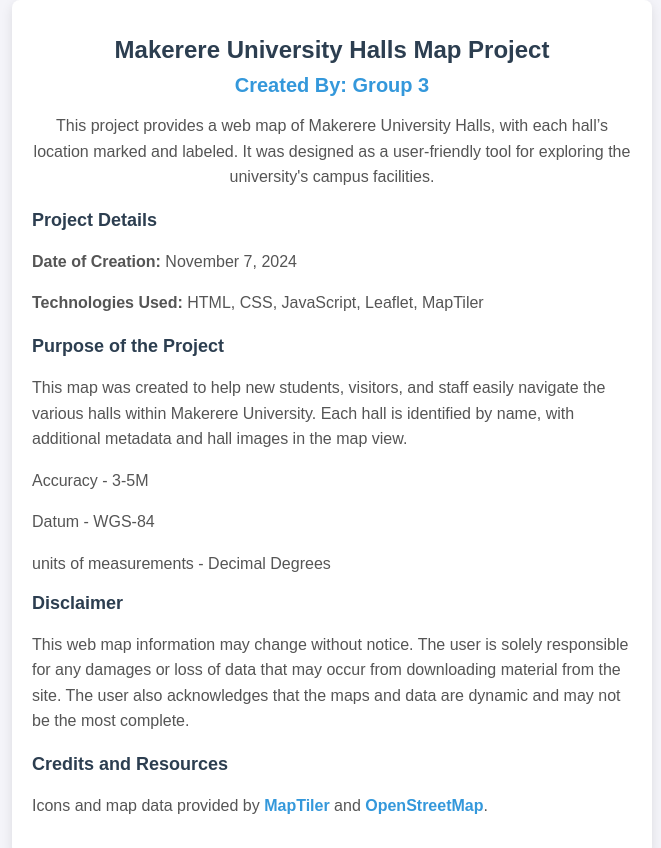
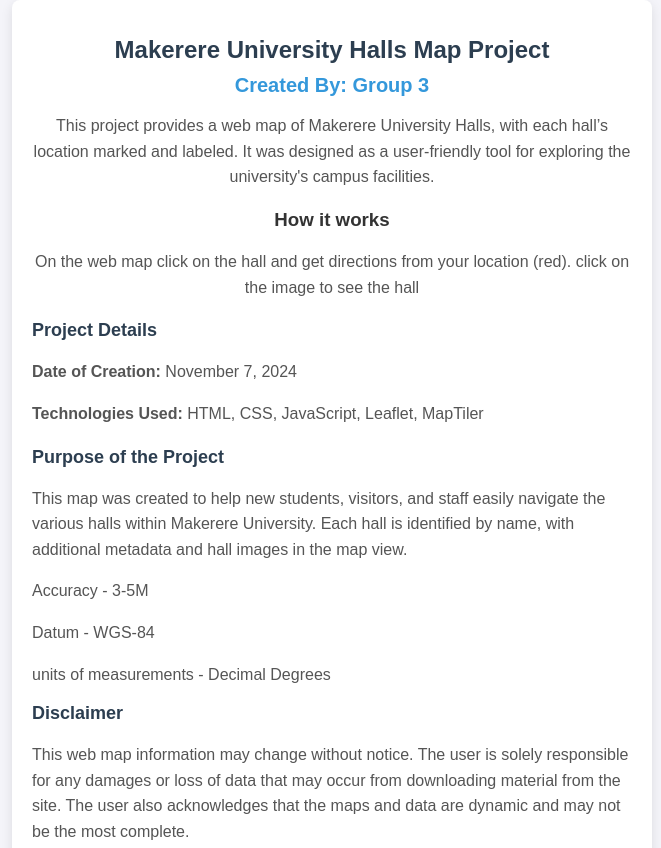
Before and after one commit to amanevix/Makerere-Residence-halls, a plain HTML site: page metadata.html in a window 1280 px wide. Shown: the top 848 px of the page, without its empty margins (308-969 px from the left). Drawn offline with Linux system fonts and the light colour scheme.

Commit message:
Update metadata.html

```diff
--- a/metadata.html
+++ b/metadata.html
@@ -79,7 +79,8 @@
     <h1>Makerere University Halls Map Project</h1>
     <h2>Created By: Group 3</h2>
     <p>This project provides a web map of Makerere University Halls, with each hall’s location marked and labeled. It was designed as a user-friendly tool for exploring the university's campus facilities.</p>
-
+     <h3>How it works</h3>
+      <p> On the web map click on the hall and get directions from your location (red). click on the image to see the hall </p>
     <div class="info-section">
       <h3>Project Details</h3>
       <p><strong>Date of Creation:</strong> November 7, 2024</p>
```
